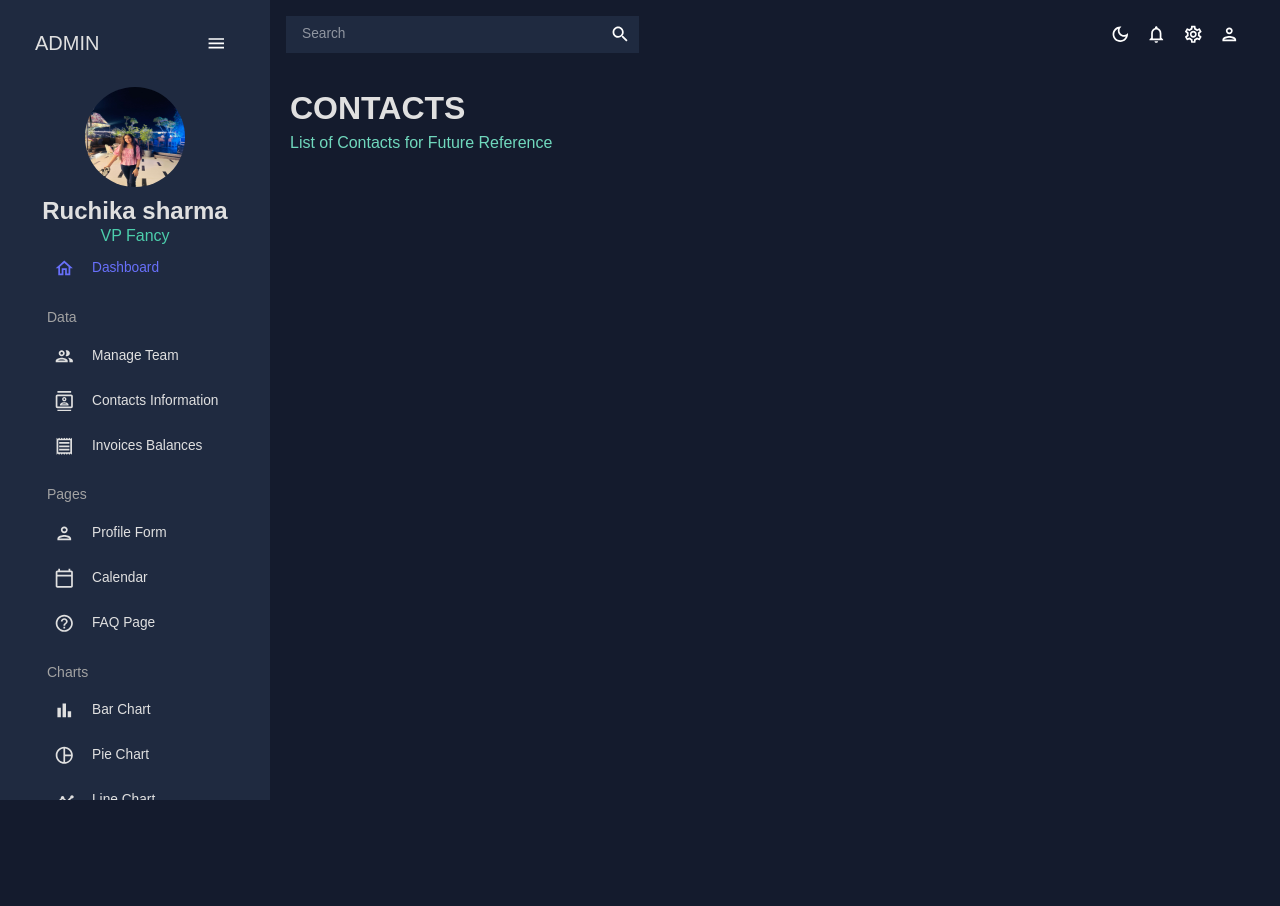
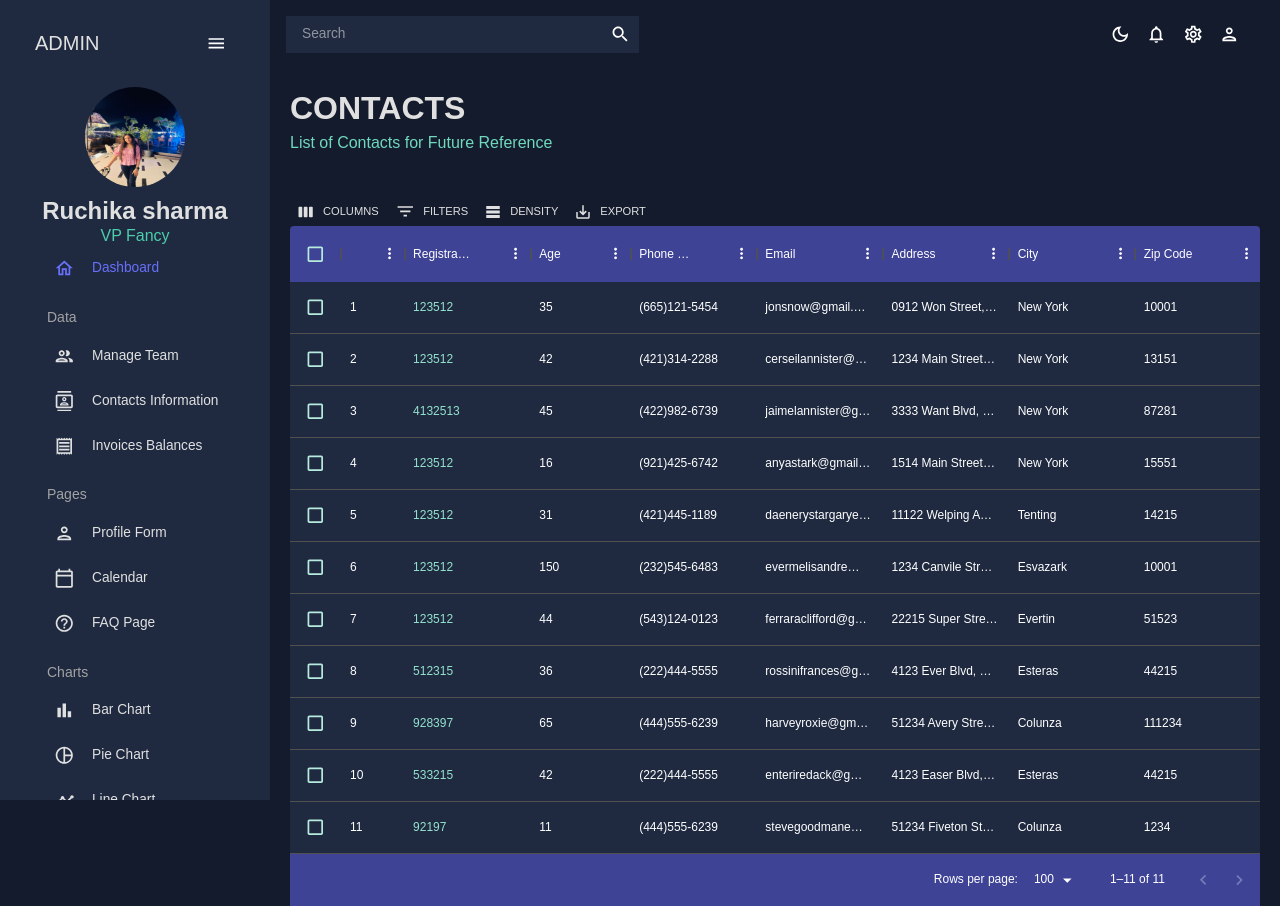
Before and after one commit to ruchik02/admin-dashboard, a React (Create React App) app in the folder admin-dash/: page /contacts in a window 1280 px wide. Before the commit the page ends 800 px from the top, so only its background shows below. Built offline with nearby package versions, Linux system fonts and the light colour scheme.

Commit message:
contact section done

```diff
--- a/admin-dash/src/screens/contacts/index.jsx
+++ b/admin-dash/src/screens/contacts/index.jsx
@@ -1,16 +1,106 @@
 import React from "react";
-import { Box } from "@mui/material";
+import { Box, useTheme } from "@mui/material";
 import Headers from "../../components/Headers";
+import { DataGrid, GridToolbar } from "@mui/x-data-grid";
+import { tokens } from "../../theme";
+import { mockDataContacts } from "../../data/mockData";
+
 const Contacts = () => {
+  const theme = useTheme();
+  const colors = tokens(theme.palette.mode);
+  const columns = [
+    { field: "id", headerName: "ID", flex: 0.5 },
+    {
+      field: "registrarId",
+      headerName: "Registrar ID",
+      flex: 1,
+      cellClassName: "name-column--cell",
+    },
+    {
+      field: "age",
+      headerName: "Age",
+      type: "number",
+      headerAlign: "left",
+      align: "left",
+    },
+    {
+      field: "phone",
+      headerName: "Phone Number",
+      flex: 1,
+    },
+    {
+      field: "email",
+      headerName: "Email",
+      flex: 1,
+    },
+    {
+      field: "address",
+      headerName: "Address",
+      flex: 1,
+    },
+    {
+      field: "city",
+      headerName: "City",
+      flex: 1,
+    },
+    {
+      field: "zipCode",
+      headerName: "Zip Code",
+      flex: 1,
+    },
+  ];
   return (
-    <Box m="20px">
+    <Box
+      m="20px"
+      sx={{
+        "& .MuiDataGrid-root": {
+          border: "none",
+        },
+        "& .MuiDataGrid-cell": {
+          borderBottom: "none",
+        },
+        "& .name-column--cell": {
+          color: colors.greenAccent[300],
+        },
+        "& .MuiDataGrid-columnHeaders": {
+          backgroundColor: colors.blueAccent[700],
+          borderBottom: "none",
+        },
+        "& .MuiDataGrid-iconButtonContainer": {
+          padding: "3px",
+        },
+        "& .MuiDataGrid-virtualScroller": {
+          backgroundColor: colors.primary[400],
+        },
+        "& .MuiDataGrid-footerContainer": {
+          borderTop: "none",
+          backgroundColor: colors.blueAccent[700],
+        },
+        "& .MuiCheckbox-root": {
+          color: `${colors.greenAccent[200]} !important`,
+        },
+        "& .MuiDataGrid-menuIcon": {
+          marginRight: "-5px",
+        },
+        "& .MuiDataGrid-toolbarContainer .MuiButton-text": {
+          color: `${colors.grey[100]} !important`,
+        },
+      }}
+    >
+      <Headers
+        title="CONTACTS"
+        subtitle="List of Contacts for Future Reference"
+      />
       {/* Header */}
-      <Box display="flex" justifyContent="space-between" alignItems="center">
-        <Headers
-          title="CONTACTS"
-          subtitle="List of Contacts for Future Reference"
-        />
-      </Box>
+      <Box m="40px 0 0 0"></Box>
+      <DataGrid
+        checkboxSelection
+        rows={mockDataContacts}
+        columns={columns}
+        slots={{
+          toolbar: GridToolbar,
+        }}
+      />
     </Box>
   );
 };
```
